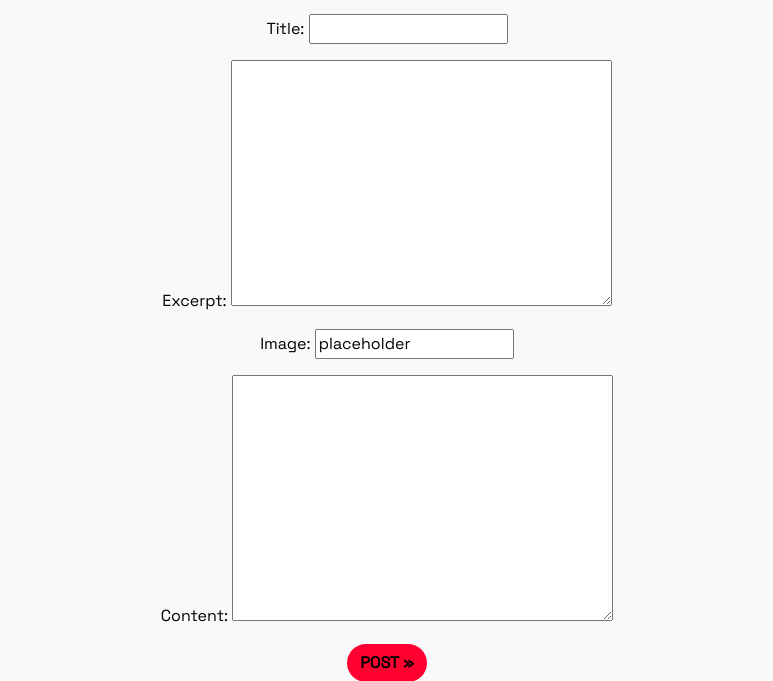
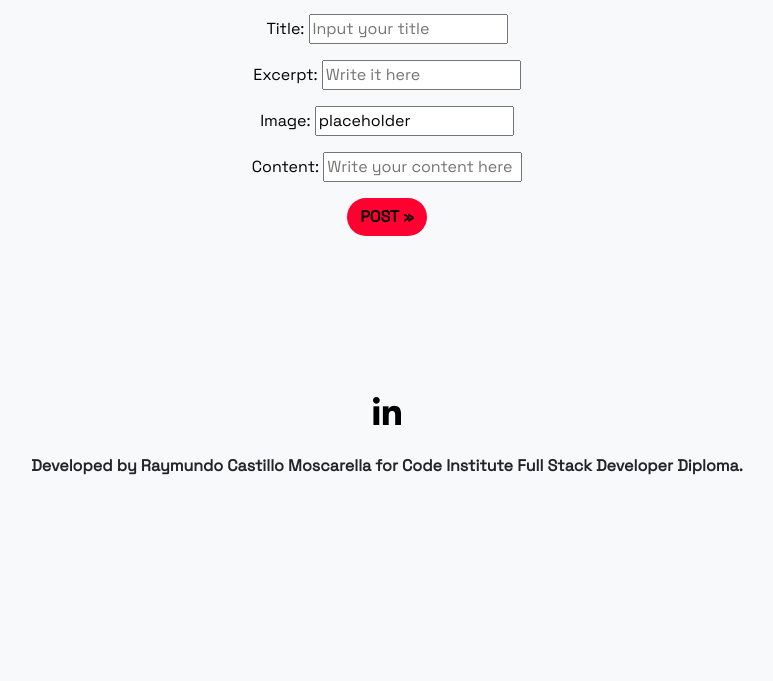
Before and after one commit to moscarellar/filmblogdjango, a Django app: page /create/ in a window 1280 px wide. Shown: the part 290-971 px from the top of the page, without its empty margins (253-1026 px from the left). After the commit the page ends 765 px from the top, so only its background shows below. Run offline with Django 3.2, Linux system fonts and the light colour scheme; some libraries are stand-ins or nearby versions.

Commit message:
ckeditor content debug for push

```diff
--- a/blog/forms.py
+++ b/blog/forms.py
@@ -16,12 +16,12 @@ class PostForm (forms.ModelForm):
                   'content', 'author')
 
         widgets = {
-            # 'title': forms.TextInput(attrs={'placeholder':
-            #                                 'Input your title'}),
-            # 'excerpt': forms.TextInput(attrs={'placeholder':
-            #                                   'Write it here'}),
-            # 'content': forms.TextInput(attrs={'placeholder':
-            #                                 'Write your content here'}),
+            'title': forms.TextInput(attrs={'placeholder':
+                                            'Input your title'}),
+            'excerpt': forms.TextInput(attrs={'placeholder':
+                                              'Write it here'}),
+            'content': forms.TextInput(attrs={'placeholder':
+                                            'Write your content here'}),
             'author': forms.TextInput(
                 attrs={'class': 'form-control', 'value': '',
                        'id': 'user', 'type': 'hidden'}),
--- a/filmblog/urls.py
+++ b/filmblog/urls.py
@@ -1,18 +1,3 @@
-"""filmblog URL Configuration
-
-The `urlpatterns` list routes URLs to views. For more information please see:
-    https://docs.djangoproject.com/en/3.2/topics/http/urls/
-Examples:
-Function views
-    1. Add an import:  from my_app import views
-    2. Add a URL to urlpatterns:  path('', views.home, name='home')
-Class-based views
-    1. Add an import:  from other_app.views import Home
-    2. Add a URL to urlpatterns:  path('', Home.as_view(), name='home')
-Including another URLconf
-    1. Import the include() function: from django.urls import include, path
-    2. Add a URL to urlpatterns:  path('blog/', include('blog.urls'))
-"""
 from django.contrib import admin
 from django.urls import path, include
 
--- a/templates/add_post.html
+++ b/templates/add_post.html
@@ -22,9 +22,9 @@
 <form class="text-center m-3" action="." method="POST" enctype="multipart/form-data">
     {% csrf_token %}
     {{ form.media }}
-    <script>
+    <!-- <script>
         CKEDITOR.replace('editor1');
-    </script>
+    </script> -->
     {{ form.as_p }}
     <button class="btn btn-signup right" id="button">Post &raquo;</button>
 </form>
```
